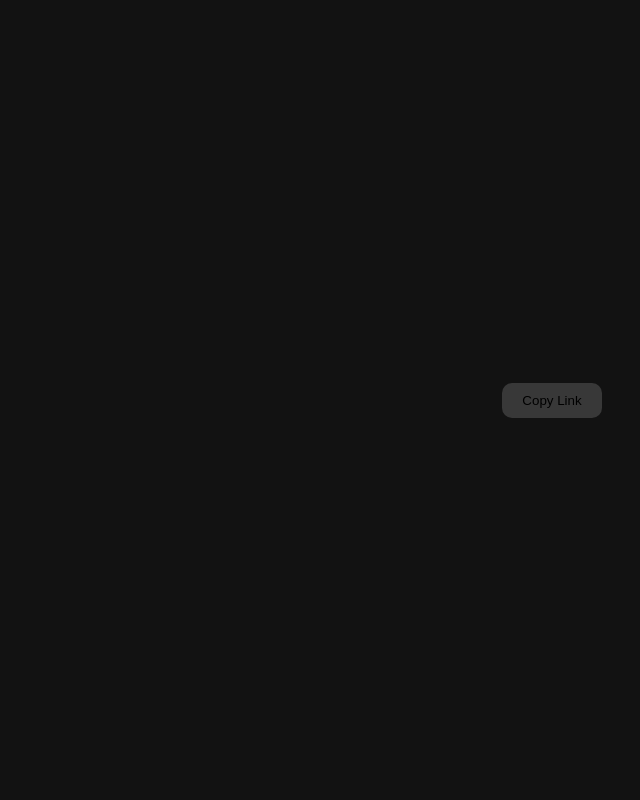
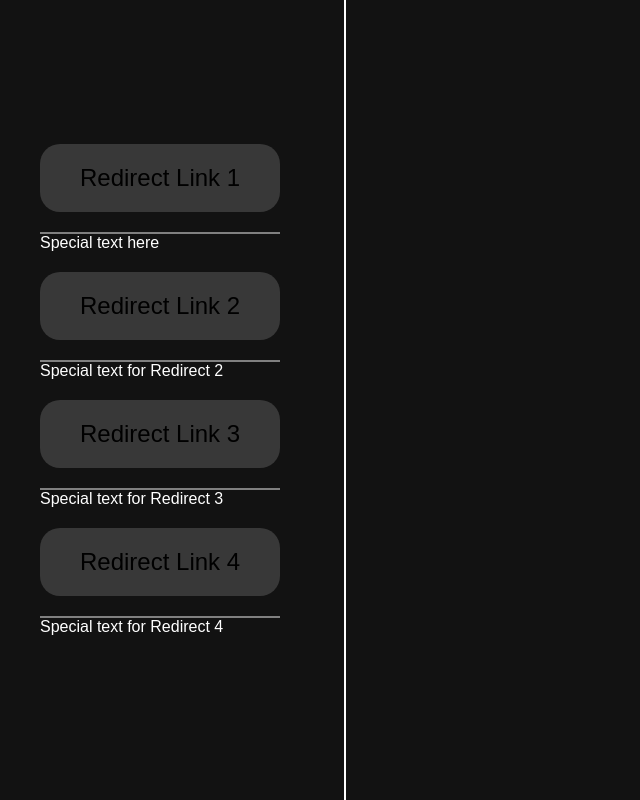
Before and after one commit to TWWmidis/TWWmidis.github.io, a plain HTML site: page index.html in a window 1280 px wide. Shown: the whole page, without its empty margins (88-728 px from the left). Drawn offline with Linux system fonts and the light colour scheme.

Commit message:
Update index.html

```diff
--- a/index.html
+++ b/index.html
@@ -11,20 +11,29 @@
             font-family: Arial, sans-serif;
             display: flex;
             align-items: center;
-            justify-content: center;
             height: 100vh;
             margin: 0;
+        }
+
+        #leftContainer {
+            display: flex;
+            flex-direction: column; /* Align elements vertically */
+            align-items: flex-start; /* Align elements to the left */
+            margin-left: 10%;
         }
 
         button {
             background-color: #383838; /* Dark mode button color */
             color: black; /* Original text color */
-            padding: 10px 20px;
-            border-radius: 10px; /* Rounded button */
+            padding: 20px 40px; /* Increased button size */
+            border-radius: 20px; /* Rounded button */
             border: none;
             cursor: pointer;
             outline: none;
             transition: background-color 0.5s ease, color 0.5s ease;
+            font-size: 1.5em; /* Increased button font size */
+            margin-bottom: 10px; /* Added margin between buttons */
+            position: relative;
         }
 
         button.copied {
@@ -37,29 +46,59 @@
             0% { opacity: 0; }
             100% { opacity: 1; }
         }
+
+        .buttonContainer {
+            display: flex;
+            flex-direction: column;
+            align-items: flex-start;
+            margin-bottom: 20px;
+        }
+
+        .line {
+            height: 2px;
+            width: 100%;
+            background-color: grey;
+            margin-top: 10px; /* Adjusted margin */
+        }
+
+        #centerLine {
+            height: 100%;
+            width: 2px;
+            background-color: white;
+            margin-left: 5%;
+            margin-right: 5%;
+        }
     </style>
 </head>
 <body>
 
-    <button id="copyButton" onclick="copyToClipboard()">Copy Link</button>
+    <div id="leftContainer">
+        <div class="buttonContainer">
+            <button onclick="window.location.href='https://www.example.com/midi1'">Redirect Link 1</button>
+            <div class="line"></div>
+            <div id="specialText">Special text here</div>
+        </div>
 
-    <script>
-        function copyToClipboard() {
-            var linkToCopy = "https://your-link-here.com"; // Replace with your actual link
-            var copyButton = document.getElementById("copyButton");
+        <div class="buttonContainer">
+            <button onclick="window.location.href='https://www.example.com/midi2'">Redirect Link 2</button>
+            <div class="line"></div>
+            <div id="specialText2">Special text for Redirect 2</div>
+        </div>
 
-            navigator.clipboard.writeText(linkToCopy).then(function() {
-                copyButton.classList.add("copied");
-                copyButton.innerHTML = "LINK COPIED SUCCESSFULLY!";
-                setTimeout(function() {
-                    copyButton.classList.remove("copied");
-                    copyButton.innerHTML = "Copy Link";
-                }, 5000);
-            }).catch(function(err) {
-                console.error('Unable to copy link', err);
-            });
-        }
-    </script>
+        <div class="buttonContainer">
+            <button onclick="window.location.href='https://www.example.com/midi3'">Redirect Link 3</button>
+            <div class="line"></div>
+            <div id="specialText3">Special text for Redirect 3</div>
+        </div>
+
+        <div class="buttonContainer">
+            <button onclick="window.location.href='https://www.example.com/midi4'">Redirect Link 4</button>
+            <div class="line"></div>
+            <div id="specialText4">Special text for Redirect 4</div>
+        </div>
+    </div>
+
+    <div id="centerLine"></div>
 
 </body>
 </html>
```
